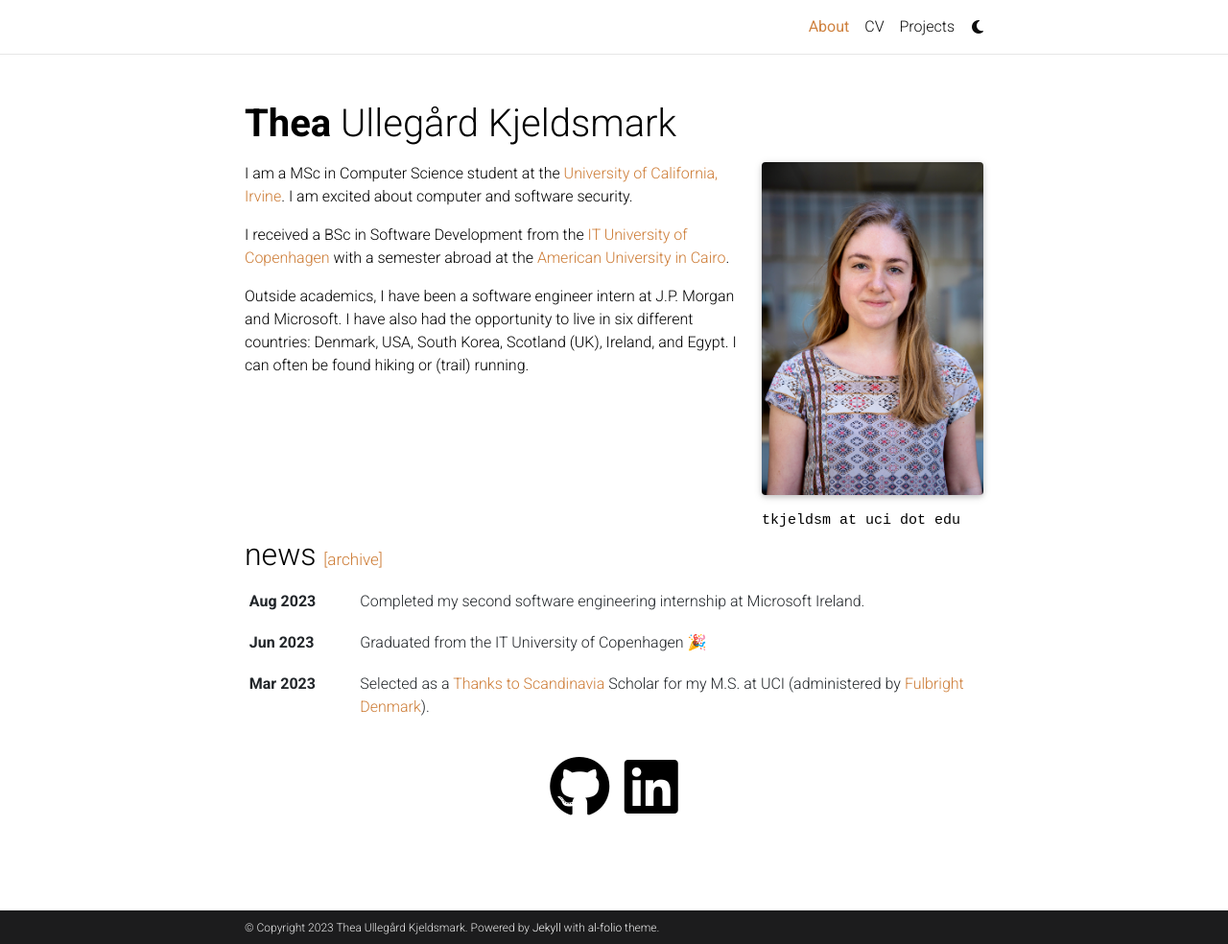
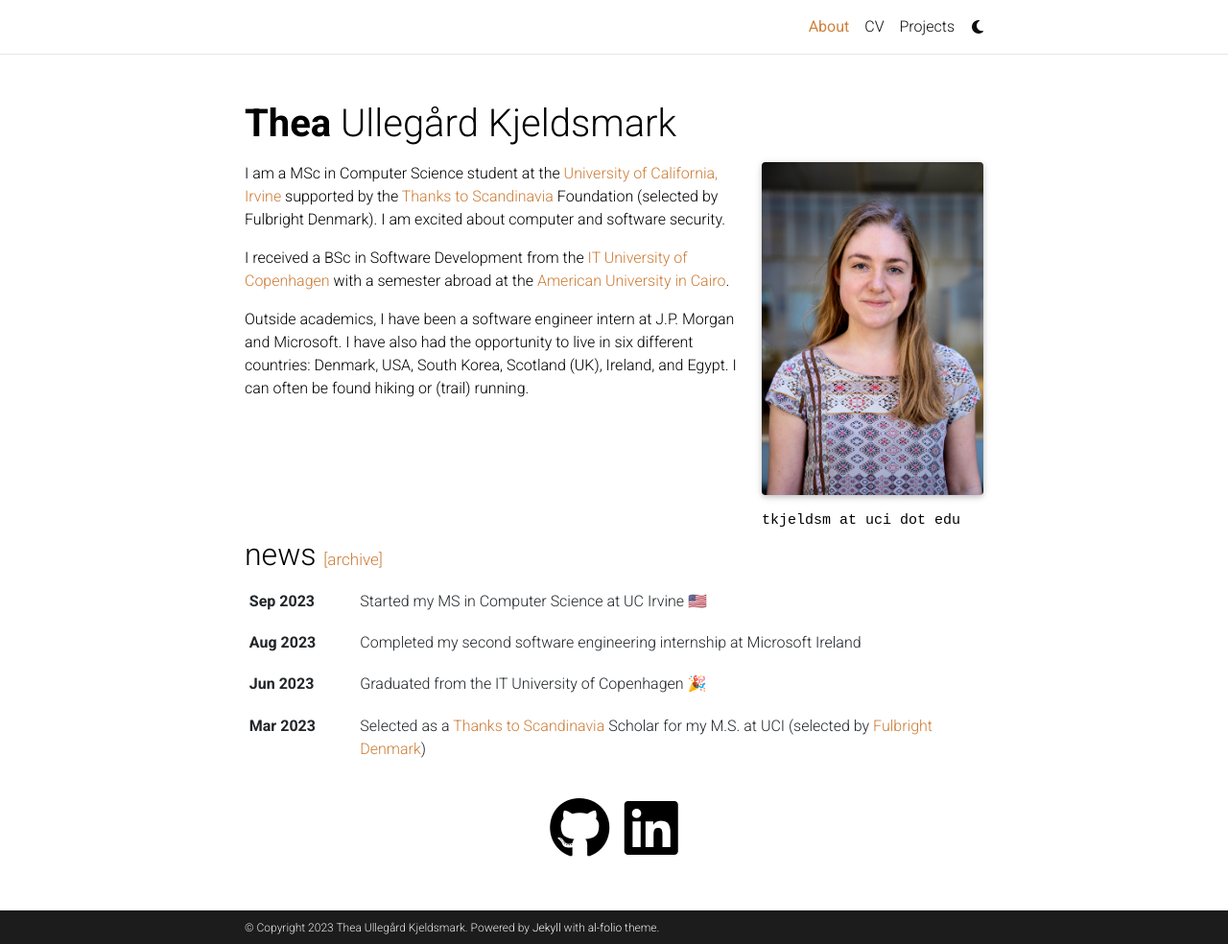
Before and after one commit to theauk/theauk.github.io, a Jekyll site: the page built from _pages/about.md, in a window 1280 px wide and 984 px high. Shown: the whole window at 96% size. Built offline with Jekyll 4.4.1, drawn with Linux system fonts in a browser that asks for light colours; emoji names are drawn with the system emoji font; comment, search, counter and statistics services are not loaded; a style sheet for code colours, icons or effects is not loaded.

Commit message:
Update main page and news

```diff
--- a/_pages/about.md
+++ b/_pages/about.md
@@ -17,7 +17,7 @@ selected_papers: false # includes a list of papers marked as "selected={true}"
 social: true  # includes social icons at the bottom of the page
 ---
 
-I am a MSc in Computer Science student at the [University of California, Irvine](https://uci.edu/). I am excited about computer and software security.
+I am a MSc in Computer Science student at the [University of California, Irvine](https://uci.edu/) supported by the [Thanks to Scandinavia](https://www.thankstoscandinavia.org/class-of-2023-us/) Foundation (selected by Fulbright Denmark). I am excited about computer and software security.
 
 I received a BSc in Software Development from the [IT University of Copenhagen](https://en.itu.dk/) with a semester abroad at the [American University in Cairo](https://www.aucegypt.edu/).
 
```
Also changed, not shown: _news/1_thanks_to_scandinavia.md (added, +8 -0 lines), _news/2_microsoft_2023.md (renamed from _news/microsoft_2023.md, +1 -1 lines), _news/4_uci_start.md (added, +8 -0 lines), _news/thanks_to_scandinavia.md (deleted, +0 -8 lines), _news/3_itu_graduation.md (renamed from _news/itu_graduation.md).
